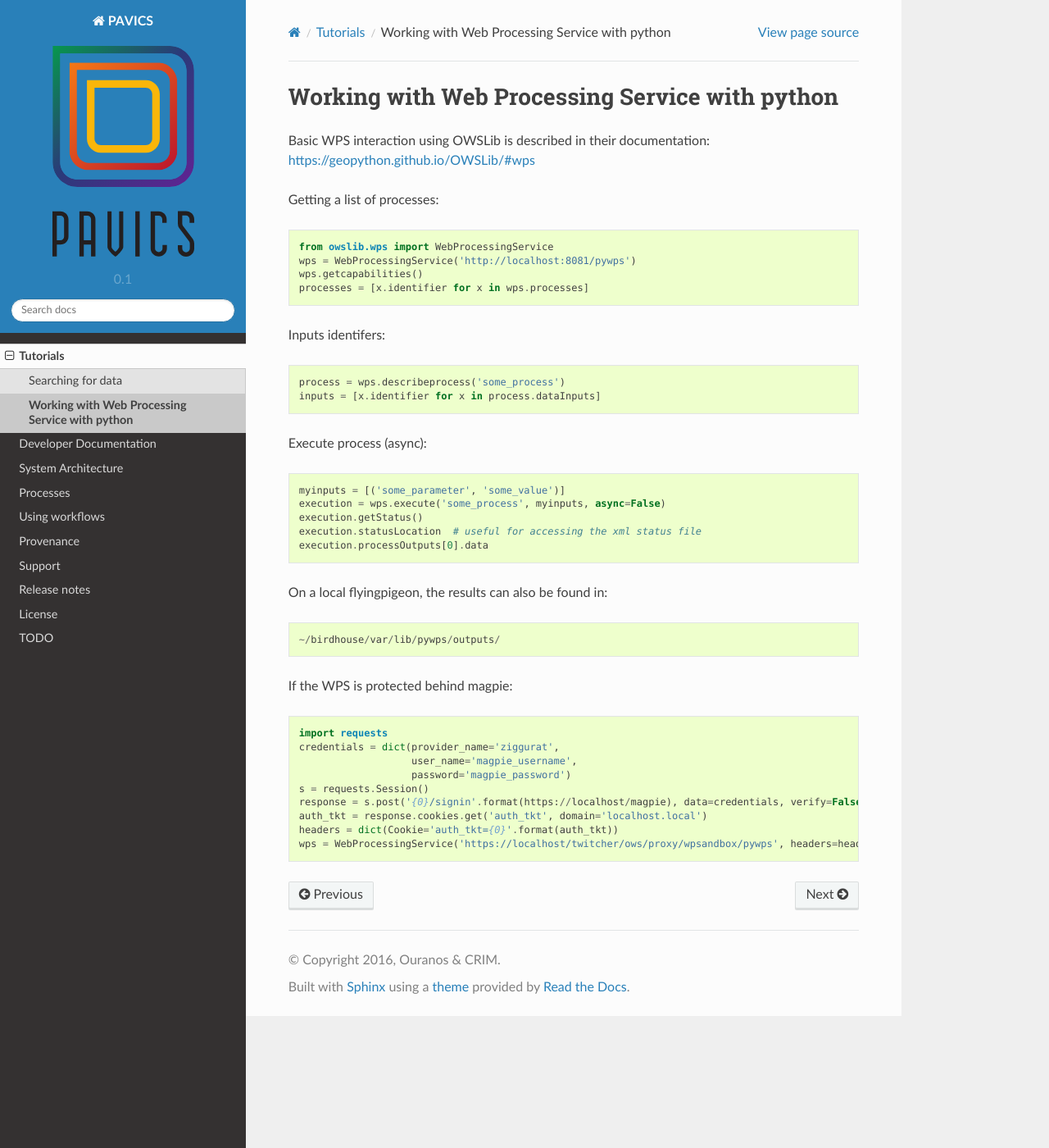
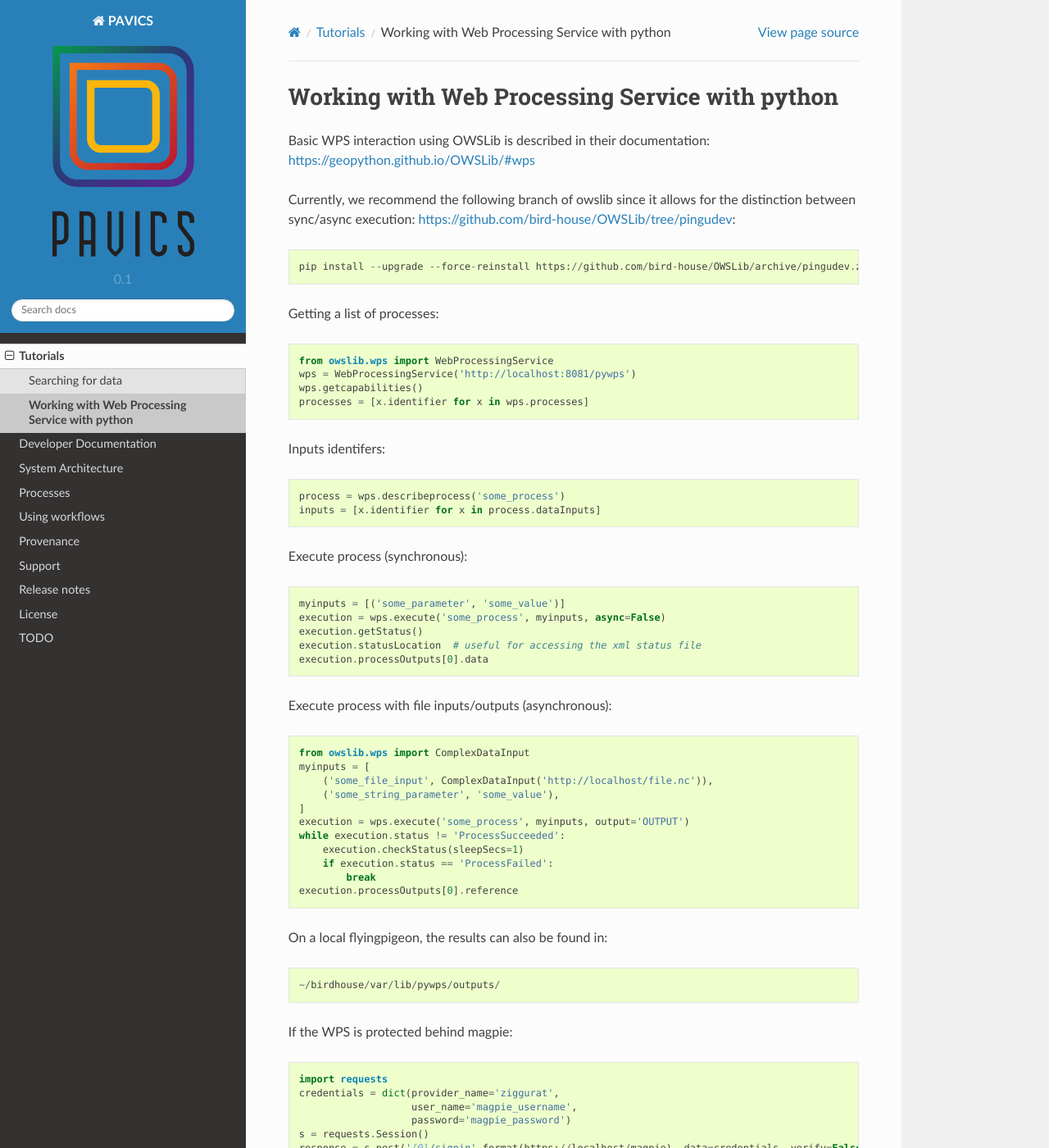
Before and after one commit to Ouranosinc/pavics-sdi, a Sphinx documentation site: the page built from docs/source/tutorials/wps_with_python.rst, in a window 1280 px wide and 1400 px high. Shown: the whole window at 82% size. Built offline with Sphinx 7.4.7 and the Read the Docs theme 2.0.0, drawn with Linux system fonts in a browser that asks for light colours.

Commit message:
Add asynchronous process python example

```diff
--- a/docs/source/dev/contributing.rst
+++ b/docs/source/dev/contributing.rst
@@ -39,7 +39,8 @@ Commands to run in Python console:
     pip.main(['install', 'https://github.com/geopython/pywps/archive/7cab3866e34ce24d3df56e3c1c546739b1cda2d7.zip'])
     pip.main(['install', '--upgrade', '--force-reinstall', 'https://github.com/bird-house/OWSLib/archive/pingudev.zip'])
 
-- Some packages are not happy with wheel, try uninstalling if all else fails.
+- Some packages are not happy with wheel, try uninstalling it if all else
+  fails.
 
 
 Launching individual local components
@@ -201,6 +202,8 @@ is not the same as the workstation localhost, so the address must use the ip
 of the local machine (retrieve with, e.g., ifconfig). Also point to a
 valid thredds server.
 
+::
+
     sudo su  # to work with docker
     docker build -t pavics-datacatalog .
     docker run --name pavics-datacatalog1 -d -v ~/catalog.cfg:/home/catalog.cfg -p 8009:80 pavics-datacatalog
--- a/docs/source/tutorials/wps_with_python.rst
+++ b/docs/source/tutorials/wps_with_python.rst
@@ -4,6 +4,12 @@ Working with Web Processing Service with python
 
 Basic WPS interaction using OWSLib is described in their documentation:
 https://geopython.github.io/OWSLib/#wps
+
+Currently, we recommend the following branch of owslib since it allows
+for the distinction between sync/async execution:
+https://github.com/bird-house/OWSLib/tree/pingudev::
+
+    pip install --upgrade --force-reinstall https://github.com/bird-house/OWSLib/archive/pingudev.zip)
 
 Getting a list of processes::
 
@@ -17,13 +23,27 @@ Inputs identifers::
     process = wps.describeprocess('some_process')
     inputs = [x.identifier for x in process.dataInputs]
 
-Execute process (async)::
+Execute process (synchronous)::
 
     myinputs = [('some_parameter', 'some_value')]
     execution = wps.execute('some_process', myinputs, async=False)
     execution.getStatus()
     execution.statusLocation  # useful for accessing the xml status file
     execution.processOutputs[0].data
+
+Execute process with file inputs/outputs (asynchronous)::
+
+    from owslib.wps import ComplexDataInput
+    myinputs = [
+        ('some_file_input', ComplexDataInput('http://localhost/file.nc')),
+        ('some_string_parameter', 'some_value'),
+    ]
+    execution = wps.execute('some_process', myinputs, output='OUTPUT')
+    while execution.status != 'ProcessSucceeded':
+        execution.checkStatus(sleepSecs=1)
+        if execution.status == 'ProcessFailed':
+            break
+    execution.processOutputs[0].reference
 
 On a local flyingpigeon, the results can also be found in::
 
```
